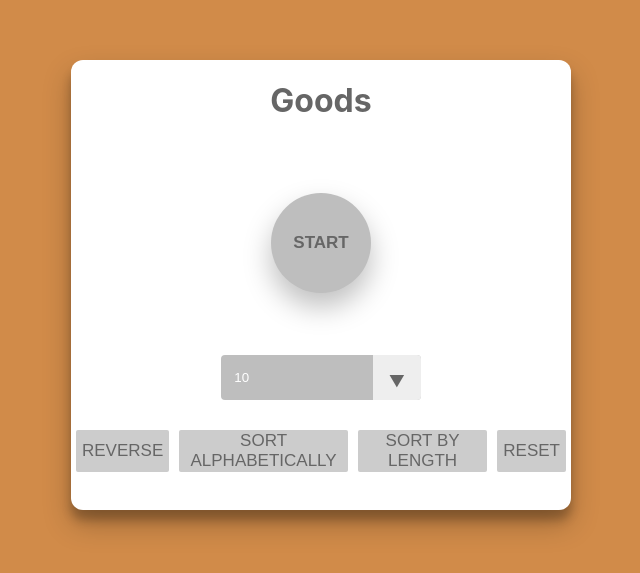
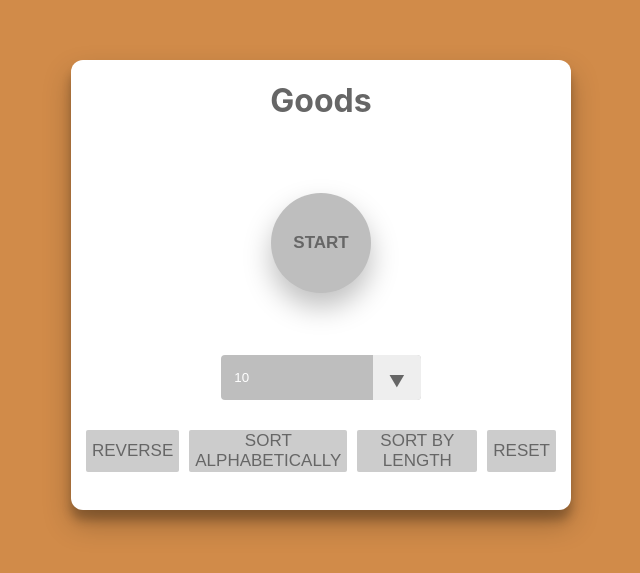
Before and after one commit to mate-academy/react_list-of-goods, a React (Create React App) app: page / in a window 1280 px wide. Shown: the part 115-688 px from the top of the page, without its empty margins (319-959 px from the left). Built offline with nearby package versions, Linux system fonts and the light colour scheme.

Commit message:
some change

```diff
--- a/src/App.scss
+++ b/src/App.scss
@@ -48,7 +48,6 @@ body {
 }
 
 .button {
-  font-weight: 700;
   border: none;
   margin: 0 5px;
 
@@ -60,7 +59,6 @@ body {
   text-transform: uppercase;
   transition: 1s ease;
   background-color: #fff;
-
   cursor: pointer;
 
   &:hover {
@@ -74,6 +72,7 @@ button[disabled]{
   border: none;
   background-color: #ccc;
   cursor:not-allowed;
+
   &:hover {
     box-shadow: none;
     color: #666;
@@ -92,7 +91,7 @@ button[disabled]{
 .button-container {
   display: flex;
   justify-content:space-around;
-  margin: 30px 0;
+  margin: 30px 10px;
 }
 
 select {
```
